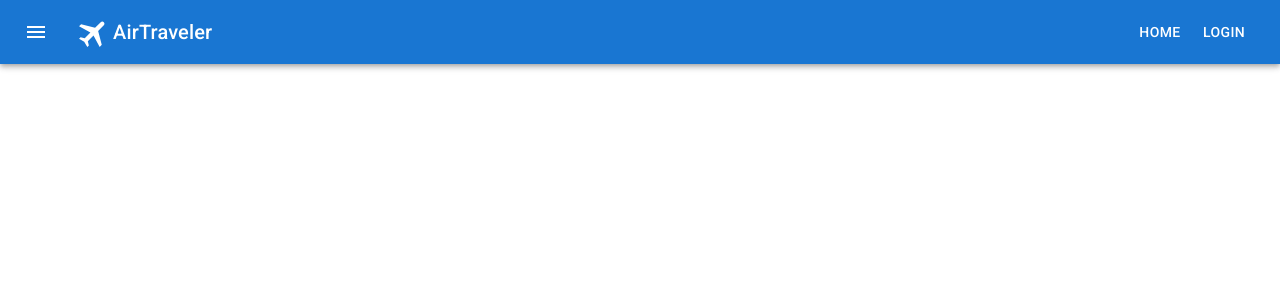
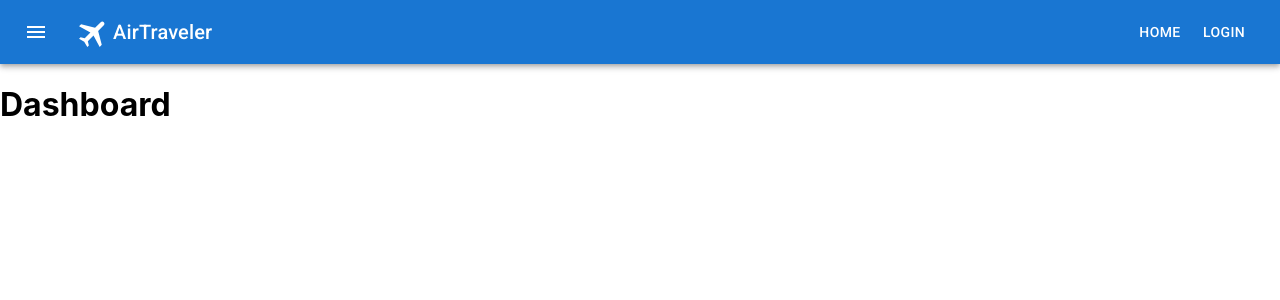
Before and after one commit to jessej-samuel/air-traveler, a React (Create React App) app: page / in a window 1280 px wide. Shown: the top 300 px of the page. Built offline with nearby package versions, Linux system fonts and the light colour scheme.

Commit message:
moved: routing code

```diff
--- a/src/App.js
+++ b/src/App.js
@@ -1,19 +1,18 @@
 import * as React from "react";
-import Button from "@mui/material/Button";
-import Typography from "@mui/material/Typography";
+import { BrowserRouter, Routes, Route } from "react-router-dom";
+import Navbar from "./components/Navbar";
+import Dashboard from "./components/Dashboard";
+import Login from "./components/Login";
 
 function App() {
   return (
-    <>
-      {/* <ShowAirports />
-      <SortBased />
-      <RouteVisualizer />
-      <Reviews />
-      <Selector> */}
-        {/* Source Selection
-        Destination Selection */}
-      {/* </Selector> */}
-    </>
+    <BrowserRouter>
+      <Navbar />
+      <Routes>
+        <Route path="/" element={<Dashboard />} />
+        <Route path="login" element={<Login />} />
+      </Routes>
+    </BrowserRouter>
   );
 }
 
--- a/src/index.js
+++ b/src/index.js
@@ -3,21 +3,12 @@ import ReactDOM from "react-dom/client";
 import "./index.css";
 import App from "./App";
 import reportWebVitals from "./reportWebVitals";
-import { BrowserRouter, Routes, Route } from "react-router-dom";
-import Navbar from "./components/Navbar";
-import Dashboard from "./components/Dashboard";
-import Login from "./components/Login";
+
 
 const root = ReactDOM.createRoot(document.getElementById("root"));
 root.render(
   <React.StrictMode>
-    <BrowserRouter>
-      <Navbar />
-      <Routes>
-        <Route path="/" element={<App />} />
-        <Route path="login" element={<Login />} />
-      </Routes>
-    </BrowserRouter>
+    <App />
   </React.StrictMode>
 );
 
```
